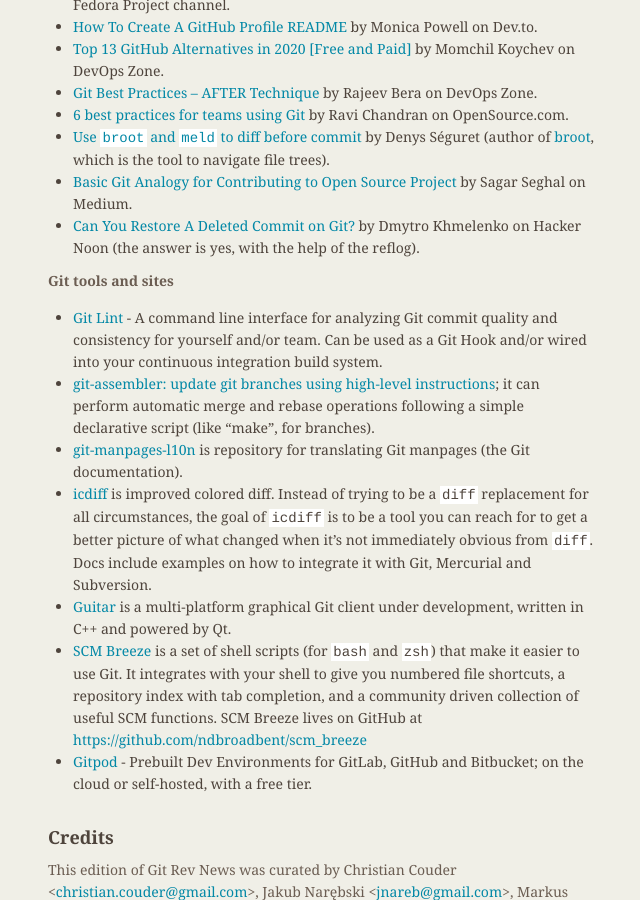
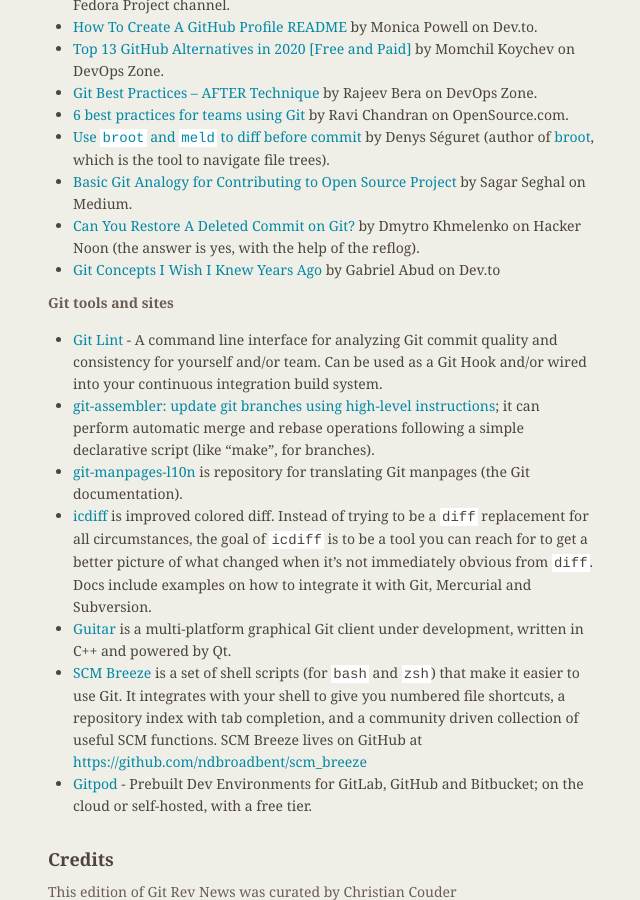
Before and after one commit to git/git.github.io, a Jekyll site: the page built from rev_news/drafts/edition-65.md, in a window 1280 px wide and 900 px high, scrolled down 5612 px. Shown: the whole window, without its empty margins (486-1126 px from the left). Built offline with Jekyll 4.4.1, drawn with Linux system fonts in a browser that asks for light colours.

Commit message:
rn-65: add a light reading article

```diff
--- a/rev_news/drafts/edition-65.md
+++ b/rev_news/drafts/edition-65.md
@@ -338,6 +338,9 @@
   by Sagar Seghal on Medium.
 * [Can You Restore A Deleted Commit on Git?](https://www.hackernoon.com/can-you-restore-a-deleted-commit-on-git-yr1x3ygx)
   by Dmytro Khmelenko on Hacker Noon (the answer is yes, with the help of the reflog).
+* [Git Concepts I Wish I Knew Years
+  Ago](https://dev.to/g_abud/advanced-git-reference-1o9j?utm_source=digest_mailer&utm_medium=email&utm_campaign=digest_email)
+  by Gabriel Abud on Dev.to
 
 __Git tools and sites__
 
```
